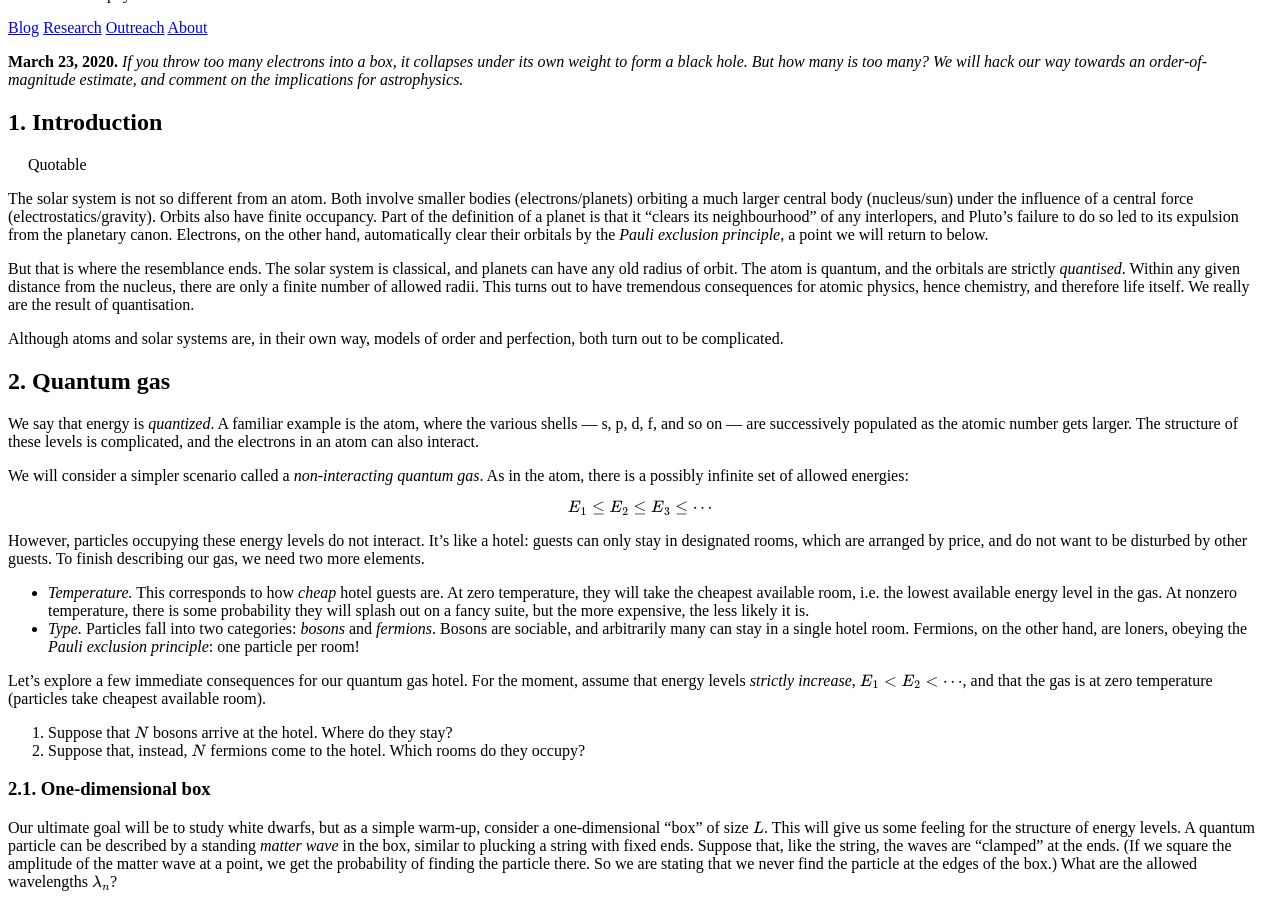
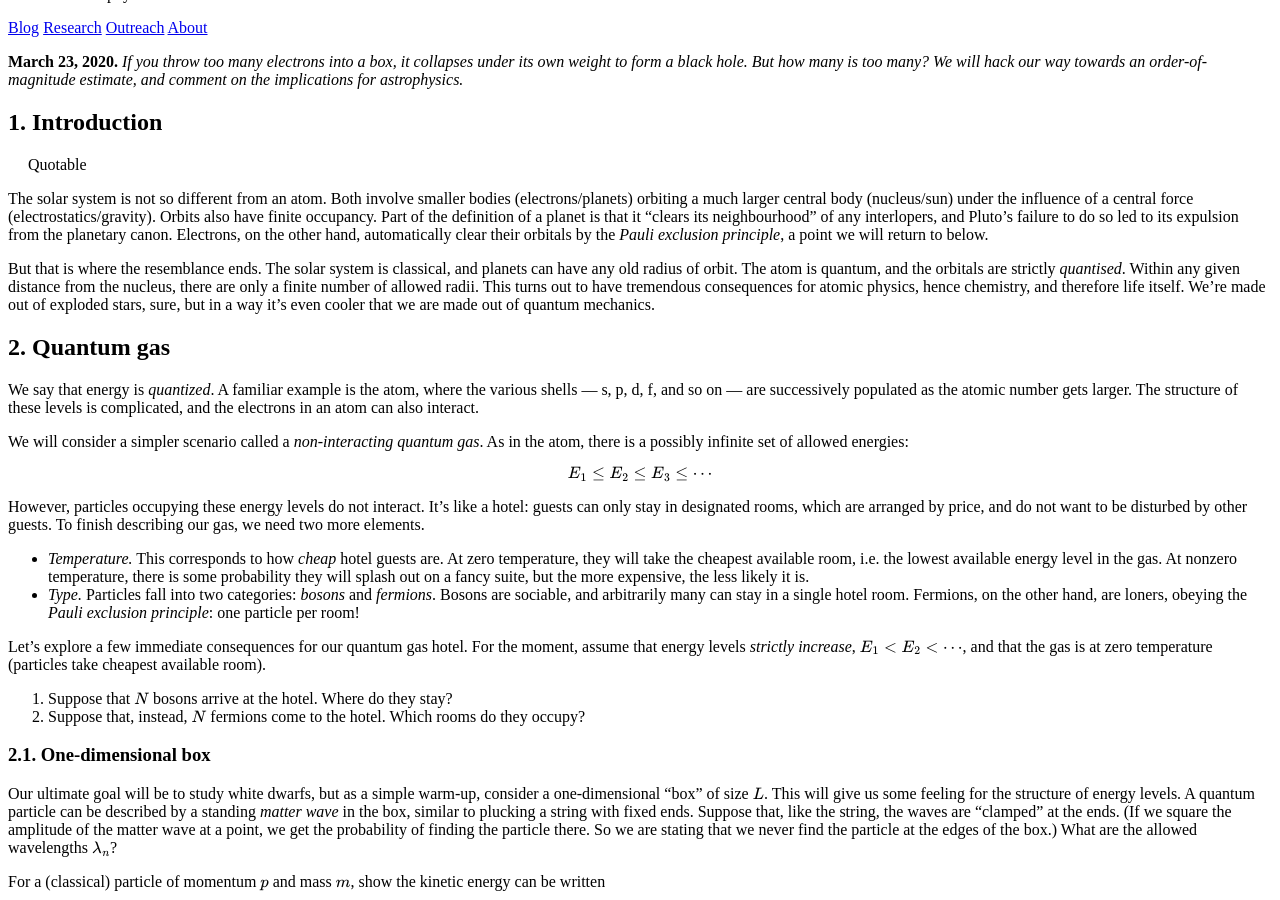
Before and after one commit to hapax/hapax.github.io, a Jekyll site: the page built from assets/chandra.md, in a window 1280 px wide and 900 px high, scrolled down 451 px. Built offline with Jekyll 4.4.1, drawn with Linux system fonts in a browser that asks for light colours; our own code applies the rules of GitHub Pages for plain Markdown files; formulas are drawn with MathJax 3; a script that is not in the unit is left out.

Commit message:
Update chandra.md

```diff
--- a/assets/chandra.md
+++ b/assets/chandra.md
@@ -37,10 +37,10 @@
 number of allowed radii.
 This turns out to have tremendous consequences for atomic physics,
 hence chemistry, and therefore life itself.
-We really are the result of quantisation.
+We're made out of exploded stars, sure, but in a way it's even cooler
+that we are made out of quantum mechanics.
 
-Although atoms and solar systems are, in their own way, models of
-order and perfection, both turn out to be complicated.
+
 
 ## 2. Quantum gas <a id="sec-2" name="sec-2"></a>
 
```
